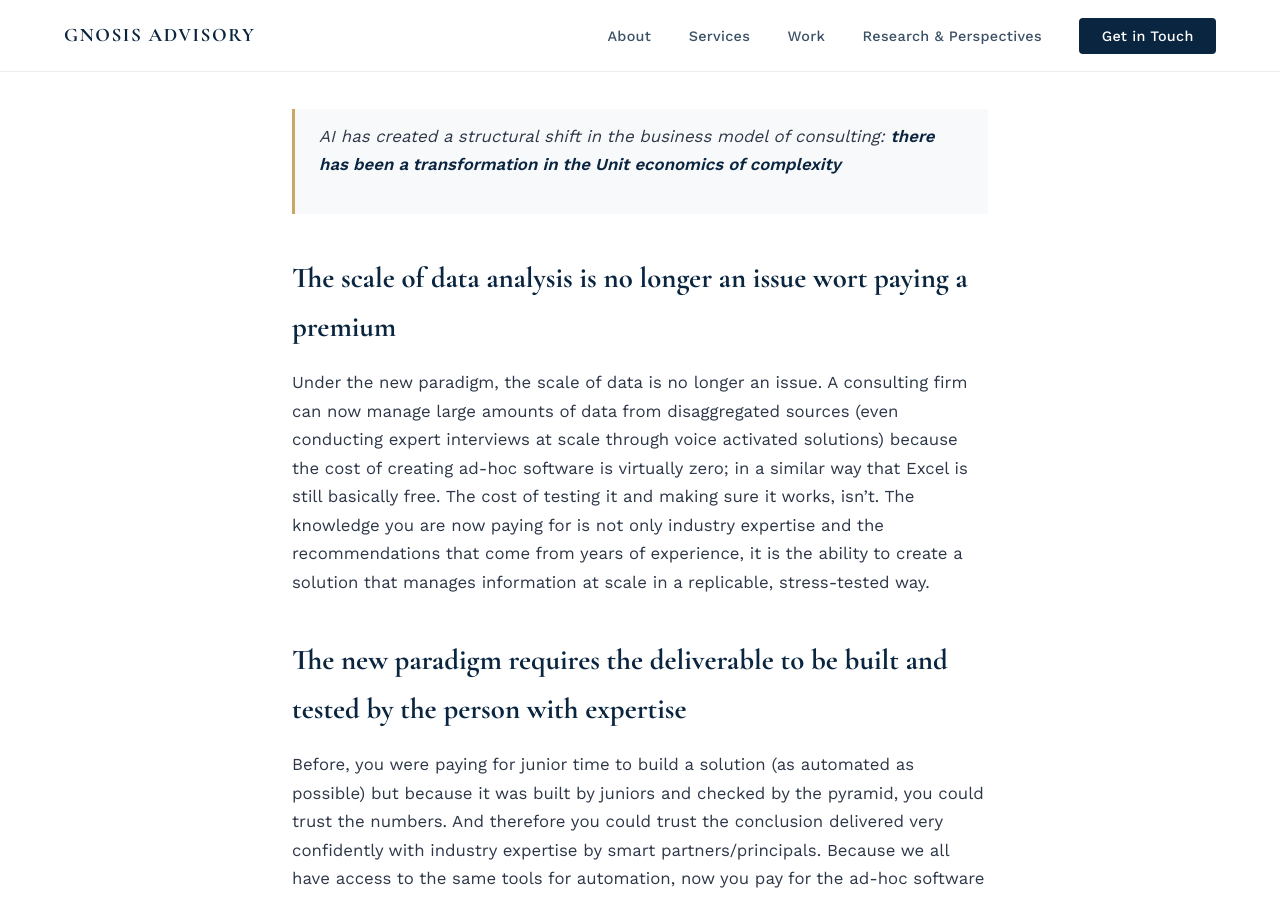
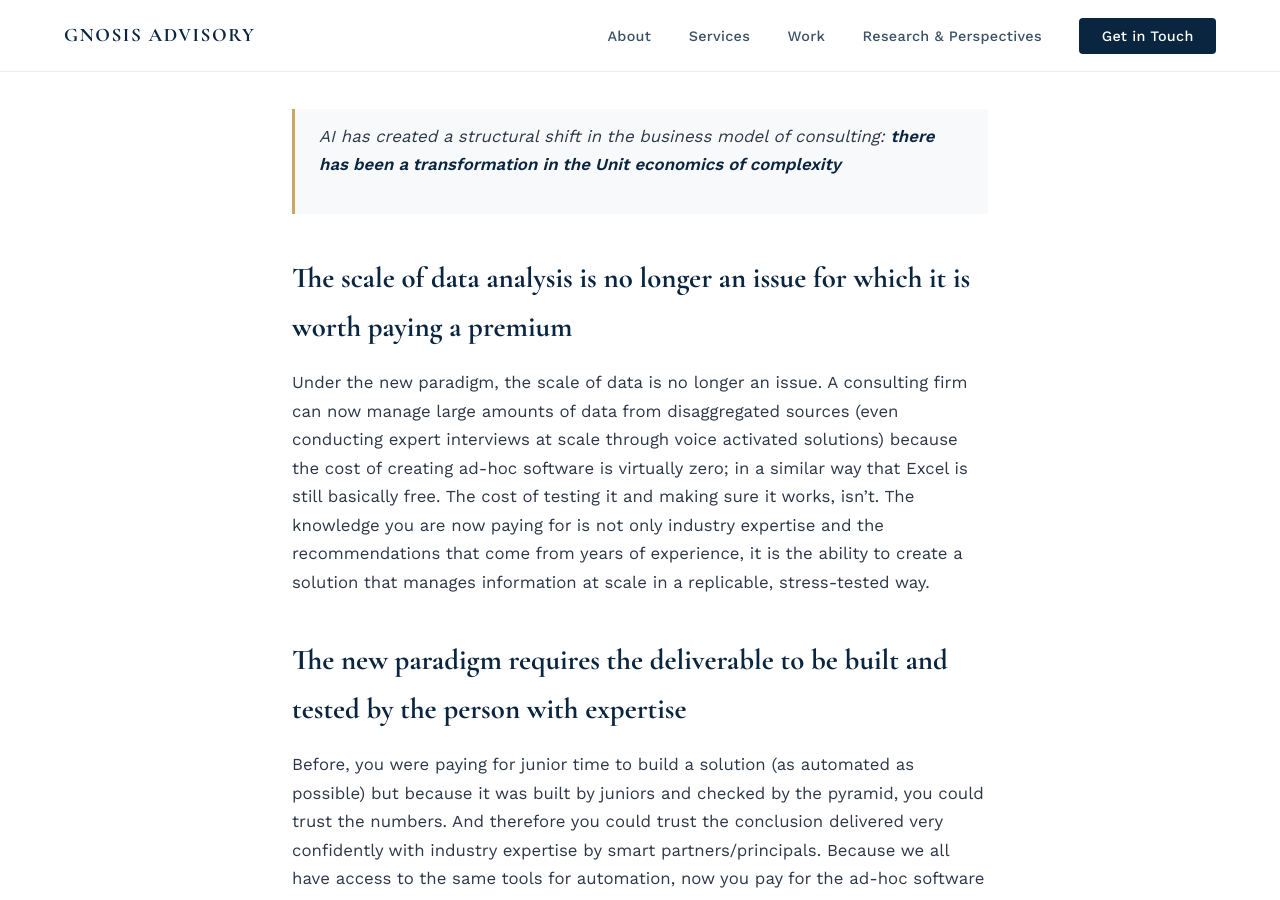
Before and after one commit to gnosisadvisory/gnosisadvisory.github.io, a Jekyll site: the page built from _posts/2026-06-01-unit-economics-of-consulting.md, in a window 1280 px wide and 900 px high, scrolled down 1646 px. Built offline with Jekyll 4.4.1, drawn with Linux system fonts in a browser that asks for light colours.

Commit message:
changes 4 to article 1

```diff
--- a/_posts/2026-06-01-unit-economics-of-consulting.md
+++ b/_posts/2026-06-01-unit-economics-of-consulting.md
@@ -15,7 +15,7 @@ However, the point missed by these articles, is that the technological change th
 
 > AI has created a structural shift in the business model of consulting: **there has been a transformation in the Unit economics of complexity**
 
-## The scale of data analysis is no longer an issue wort paying a premium
+## The scale of data analysis is no longer an issue for which it is worth paying a premium
 
 Under the new paradigm, the scale of data is no longer an issue. A consulting firm can now manage large amounts of data from disaggregated sources (even conducting expert interviews at scale through voice activated solutions) because the cost of creating ad-hoc software is virtually zero; in a similar way that Excel is still basically free. The cost of testing it and making sure it works, isn’t. The knowledge you are now paying for is not only industry expertise and the recommendations that come from years of experience, it is the ability to create a solution that manages information at scale in a replicable, stress-tested way.
 
```
